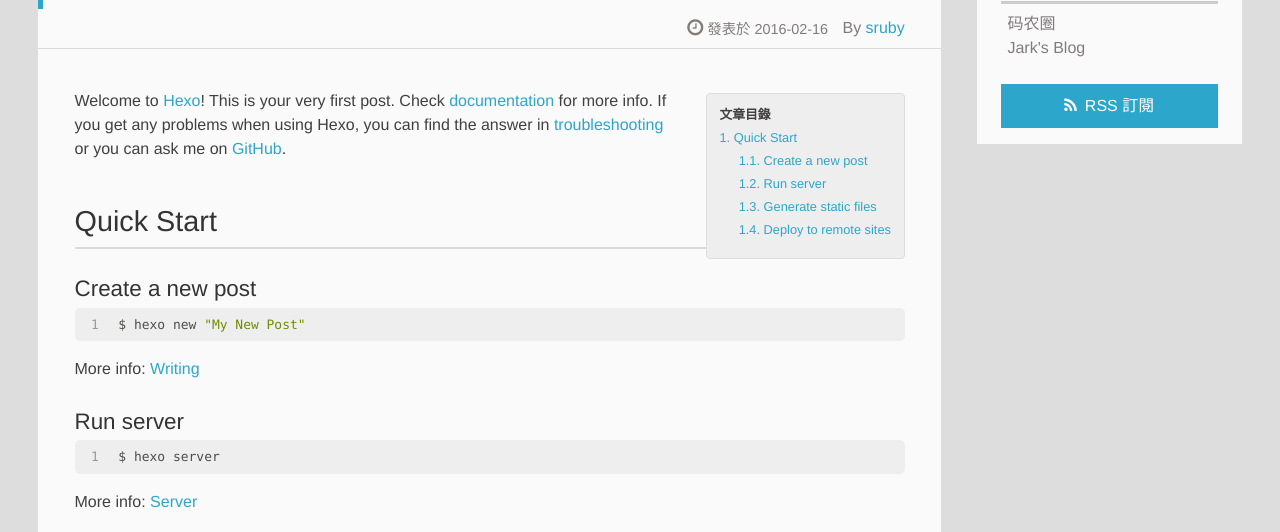
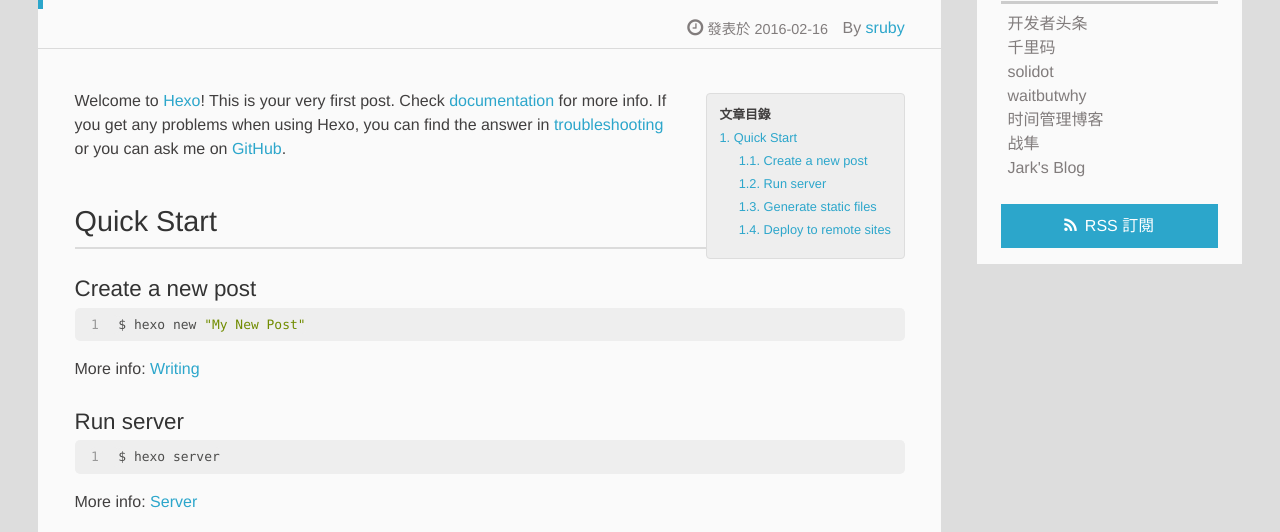
Before and after one commit to sruby/sruby.github.io.bak, a plain HTML site: page 2016/02/16/Hello World/index.html in a window 1280 px wide. Shown: the part 268-800 px from the top of the page. Drawn offline with Linux system fonts and the light colour scheme; a script that the page names is missing.

Commit message:
change===

```diff
--- a/2016/02/16/Hello World/index.html
+++ b/2016/02/16/Hello World/index.html
@@ -170,7 +170,37 @@ Quick">
 
           <li>
 
-            	<a href="https://coderq.com" target="_blank" title="一个面向程序员交流分享的新一代社区">码农圈</a>
+            	<a href="http://toutiao.io/" target="_blank" title="开发者头条">开发者头条</a>
+
+          </li>
+
+          <li>
+
+            	<a href="http://www.qlcoder.com/" target="_blank" title="千里码">千里码</a>
+
+          </li>
+
+          <li>
+
+            	<a href="http://www.solidot.org/" target="_blank" title="solidot">solidot</a>
+
+          </li>
+
+          <li>
+
+            	<a href="http://waitbutwhy.com/cn" target="_blank" title="waitbutwhy">waitbutwhy</a>
+
+          </li>
+
+          <li>
+
+            	<a href="http://www.gtdlife.com/" target="_blank" title="时间管理博客">时间管理博客</a>
+
+          </li>
+
+          <li>
+
+            	<a href="http://www.read.org.cn/" target="_blank" title="战隼">战隼</a>
 
           </li>
 
--- a/index.html
+++ b/index.html
@@ -259,7 +259,37 @@
 
           <li>
 
-            	<a href="https://coderq.com" target="_blank" title="一个面向程序员交流分享的新一代社区">码农圈</a>
+            	<a href="http://toutiao.io/" target="_blank" title="开发者头条">开发者头条</a>
+
+          </li>
+
+          <li>
+
+            	<a href="http://www.qlcoder.com/" target="_blank" title="千里码">千里码</a>
+
+          </li>
+
+          <li>
+
+            	<a href="http://www.solidot.org/" target="_blank" title="solidot">solidot</a>
+
+          </li>
+
+          <li>
+
+            	<a href="http://waitbutwhy.com/cn" target="_blank" title="waitbutwhy">waitbutwhy</a>
+
+          </li>
+
+          <li>
+
+            	<a href="http://www.gtdlife.com/" target="_blank" title="时间管理博客">时间管理博客</a>
+
+          </li>
+
+          <li>
+
+            	<a href="http://www.read.org.cn/" target="_blank" title="战隼">战隼</a>
 
           </li>
 
```
Also changed, not shown: 2016/02/16/junction同步Hexo文件到github/index.html (+31 -1 lines), 2016/02/18/about/index.html (+31 -1 lines).
